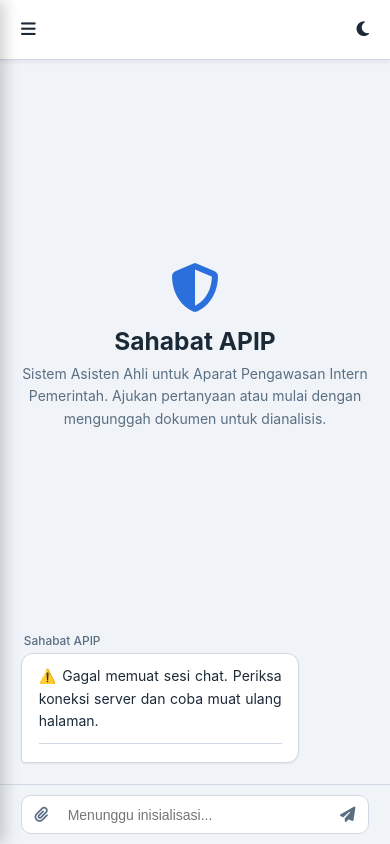
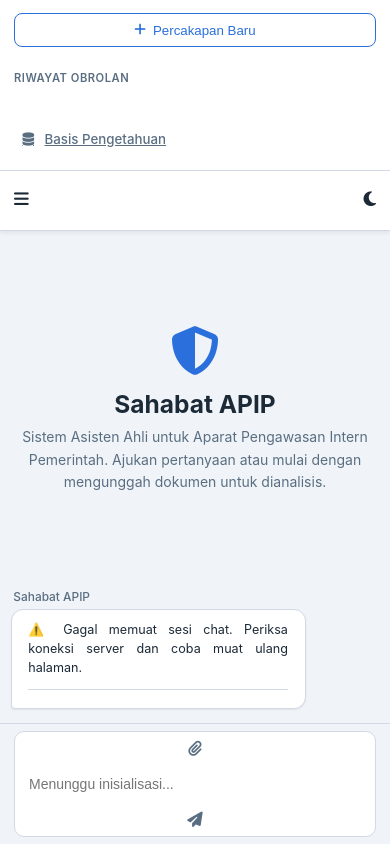
Before and after one commit to Nix128/Asisten-apip, a website: page public/index.html in a window 390 px wide. Drawn offline with Linux system fonts and the light colour scheme; no server answers.

Commit message:
perbaikan tampilan

```diff
--- a/public/style.css
+++ b/public/style.css
@@ -690,3 +690,83 @@ body {
     border-color: var(--accent-color);
     box-shadow: 0 0 0 3px rgba(42, 111, 219, 0.2);
 }
+
+@media (max-width: 1024px) {
+  html {
+    font-size: 15px;
+  }
+
+  .chat-window {
+    padding: 1rem;
+    gap: 1rem;
+  }
+
+  .bubble {
+    font-size: 0.95rem;
+    line-height: 1.5;
+  }
+
+  .chat-footer {
+    padding: 0.75rem 1rem;
+    height: auto;
+    flex-direction: column;
+    gap: 0.5rem;
+  }
+
+  .chat-form {
+    flex-direction: column;
+    gap: 0.5rem;
+    width: 100%;
+  }
+
+  #user-input {
+    width: 100%;
+  }
+
+  .sidebar {
+    width: 100%;
+    height: auto;
+    position: relative;
+    transform: none;
+    box-shadow: none;
+    border-right: none;
+    border-bottom: 1px solid var(--border-color);
+  }
+
+  .app-container {
+    flex-direction: column;
+    overflow: hidden;
+  }
+
+  .app-container.sidebar-collapsed .sidebar {
+    margin-left: 0;
+  }
+}
+
+@media (max-width: 600px) {
+  html {
+    font-size: 14px;
+  }
+
+  .chat-window {
+    padding: 1rem 0.75rem;
+  }
+
+  .bubble {
+    font-size: 0.9rem;
+  }
+
+  .download-btn {
+    font-size: 0.85rem;
+    padding: 0.4rem 0.75rem;
+  }
+
+  .modal-content {
+    padding: 1rem;
+  }
+
+  .chat-header,
+  .chat-footer {
+    padding: 0.5rem 1rem;
+  }
+}
```
